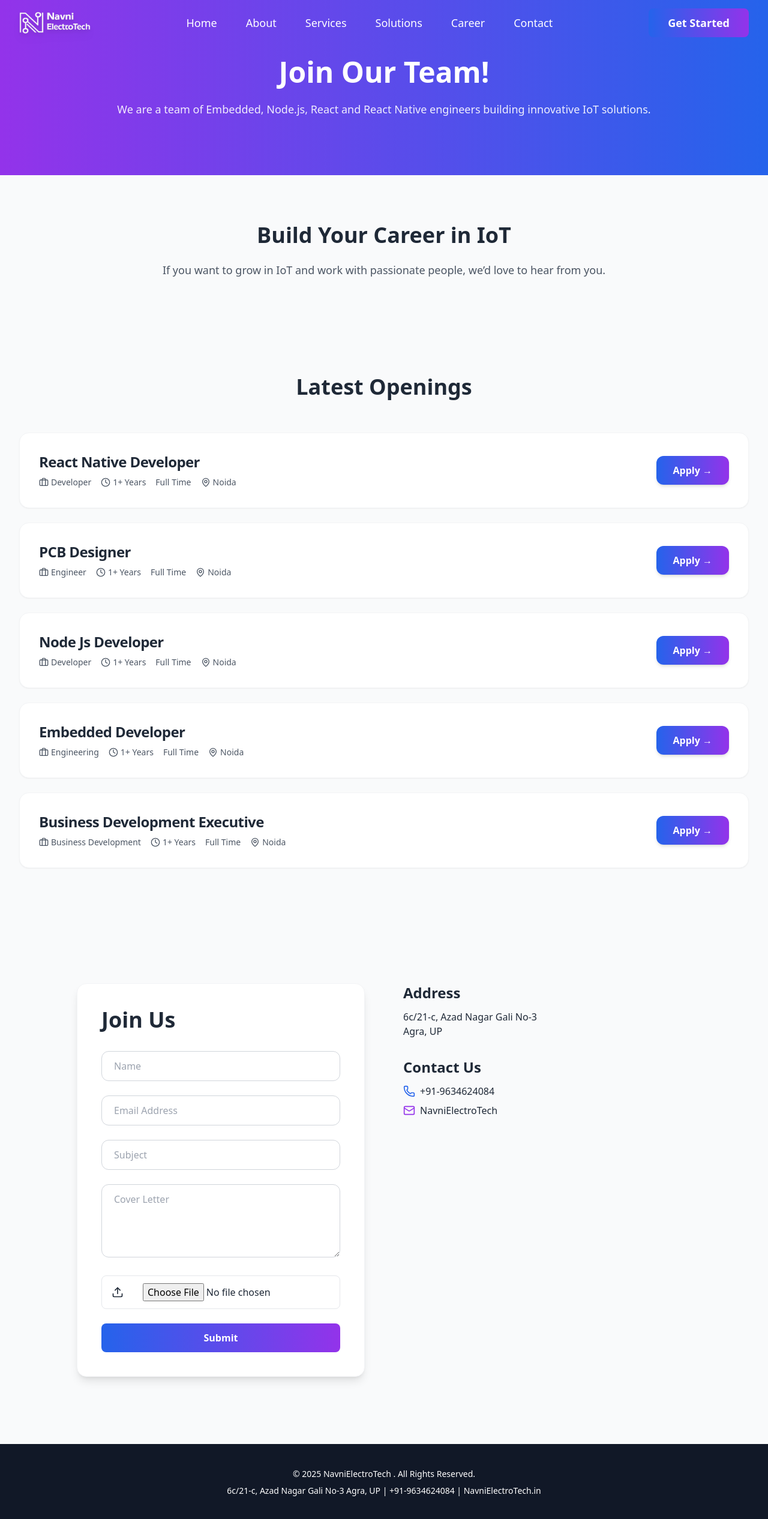
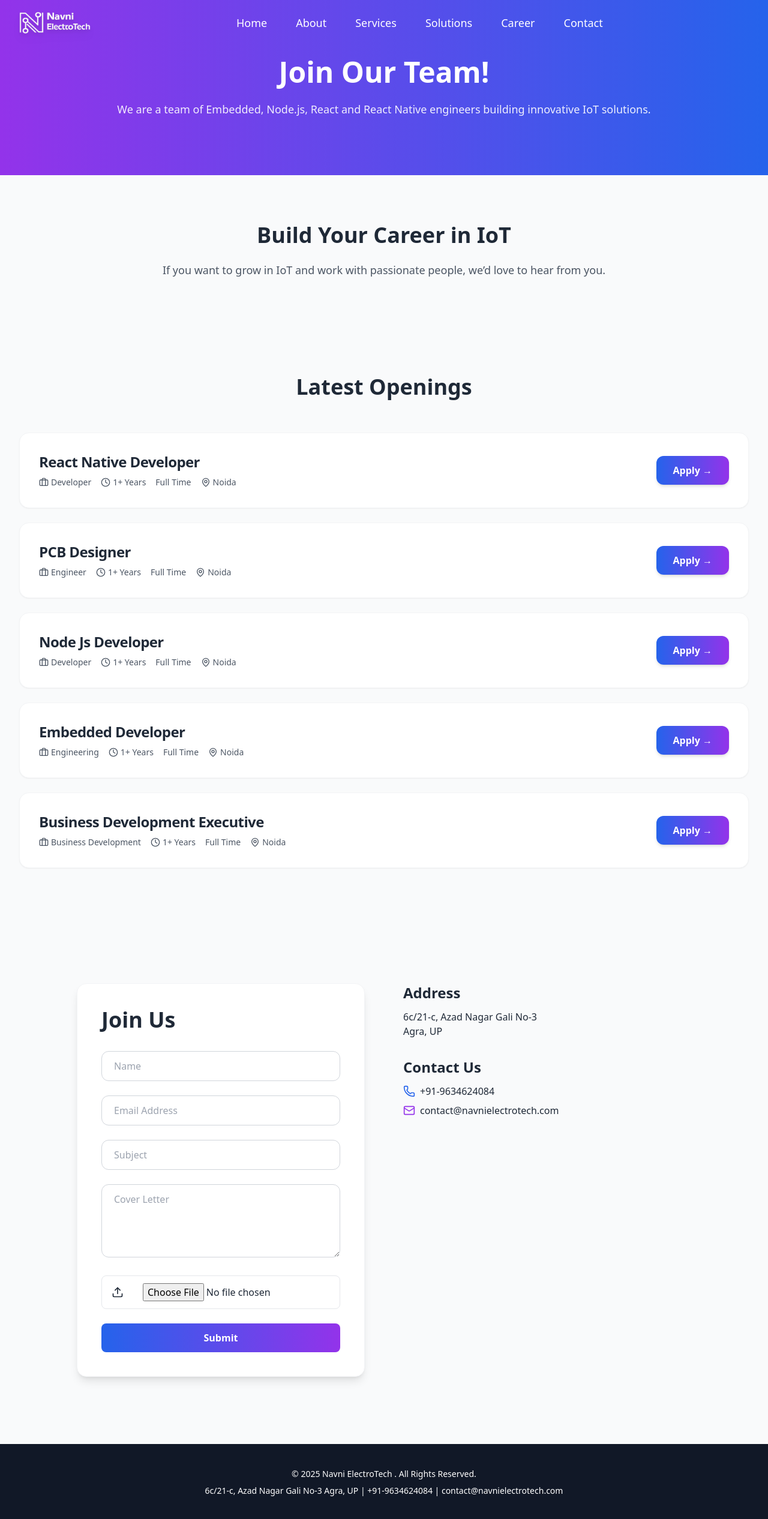
Before and after one commit to abhinavvvermaa/service_based_website, a React (Vite) app in the folder client/: page /career in a window 1280 px wide. Shown: the top 2532 px of the page at 60% size. Built offline with nearby package versions, Linux system fonts and the light colour scheme.

Commit message:
new changes

```diff
--- a/client/src/components/Navbar.jsx
+++ b/client/src/components/Navbar.jsx
@@ -2,8 +2,8 @@ import { useState, useEffect } from "react";
 import { NavLink, Link } from "react-router-dom";
 
 // Logos
-import logo from "../assets/logo.png";             // Dark logo (white navbar)
-import white_logo from "../assets/White_Logo.png"; // White logo (transparent navbar)
+import logo from "../assets/logo.png";              // Dark logo (white navbar)
+import white_logo from "../assets/White_Logo.png";  // White logo (transparent navbar)
 
 export default function Navbar() {
   const [open, setOpen] = useState(false);
@@ -15,7 +15,7 @@ export default function Navbar() {
       setScrolled(window.scrollY > 50);
     };
 
-    handleScroll(); // run once on load
+    handleScroll();
     window.addEventListener("scroll", handleScroll);
     return () => window.removeEventListener("scroll", handleScroll);
   }, []);
@@ -40,10 +40,10 @@ export default function Navbar() {
         }
       `}
     >
-      <nav className="max-w-7xl mx-auto px-8 py-5 flex items-center justify-between">
+      <nav className="max-w-7xl mx-auto px-8 py-5 flex items-center">
 
-        {/* LOGO */}
-        <Link to="/" className="flex items-center">
+        {/* LOGO (LEFT) */}
+        <Link to="/" className="flex items-center z-10">
           <img
             src={!scrolled ? white_logo : logo}
             alt="Navni ElectroTech"
@@ -53,7 +53,8 @@ export default function Navbar() {
           />
         </Link>
 
-        {/* DESKTOP MENU */}
+        {/* CENTER MENU */}
+        <div className="flex-1 flex justify-center">
           <ul
             className={`hidden md:flex items-center space-x-12 font-medium text-lg
               ${!scrolled ? "text-white" : "text-gray-700"}
@@ -74,20 +75,9 @@ export default function Navbar() {
               </NavLink>
             ))}
           </ul>
-
-        {/* CTA */}
-        <div className="hidden md:block">
-          <Link
-            to="/contact"
-            className="bg-gradient-to-r from-blue-600 to-purple-600
-                       text-white px-8 py-3 rounded-lg
-                       font-semibold text-lg hover:opacity-90 transition"
-          >
-            Get Started
-          </Link>
         </div>
 
-        {/* MOBILE MENU BUTTON */}
+        {/* MOBILE MENU BUTTON (RIGHT) */}
         <button
           className={`md:hidden text-3xl ${
             !scrolled ? "text-white" : "text-gray-800"
--- a/client/src/pages/About.jsx
+++ b/client/src/pages/About.jsx
@@ -45,10 +45,10 @@ export default function About() {
         {/* HERO CONTENT */}
         <div className="relative z-10 py-28 px-8 text-center max-w-6xl mx-auto">
           <h1 className="text-5xl md:text-6xl font-extrabold mb-6">
-            About NavniElectroTech
+            About Navni ElectroTech
           </h1>
           <p className="max-w-4xl mx-auto text-lg md:text-xl leading-relaxed text-white/90">
-            NavniElectroTech is an IoT company driven by innovation, science,
+            Navni ElectroTech is an IoT company driven by innovation, science,
             and the harmonious integration of humans and technology.
           </p>
         </div>
@@ -57,7 +57,7 @@ export default function About() {
       {/* ================= MEANING SECTION ================= */}
       <section className="py-20 px-8 max-w-6xl mx-auto">
         <h2 className="text-4xl font-bold text-center mb-12">
-          What NavniElectroTech Means
+          What Navni ElectroTech Means
         </h2>
 
         <div className="grid md:grid-cols-2 gap-10">
@@ -139,10 +139,10 @@ export default function About() {
         <div className="max-w-5xl mx-auto">
           <h2 className="text-4xl font-bold text-center mb-10">Our Journey</h2>
           <p className="leading-relaxed text-gray-700">
-            NavniElectroTech is a DPIIT-recognized startup with a passionate
+            Navni ElectroTech is a DPIIT-recognized startup with a passionate
             team of electronics engineers, firmware developers, and software
             experts. We identified a critical industry gap between hardware and
-            software teams—and built NavniElectroTech to bridge it under one
+            software teams—and built Navni ElectroTech to bridge it under one
             roof with excellence, speed, and rigorous testing.
           </p>
         </div>
@@ -204,10 +204,10 @@ export default function About() {
 
       {/* ================= FOOTER ================= */}
       <footer className="bg-gray-900 text-white py-10 text-center text-sm">
-        <p>© 2025 NavniElectroTech . All Rights Reserved.</p>
+        <p>© 2025 Navni ElectroTech . All Rights Reserved.</p>
         <p className="mt-2">
           6c/21-c, Azad Nagar Gali No-3 Agra, UP | +91-9634624084 |
-          NavniElectroTech.in
+          contact@navnielectrotech.com
         </p>
       </footer>
     </div>
--- a/client/src/pages/Career.jsx
+++ b/client/src/pages/Career.jsx
@@ -255,7 +255,7 @@ export default function Careers() {
                 <Phone className="w-5 h-5 text-blue-600" /> +91-9634624084
               </p>
               <p className="flex items-center gap-2 mt-2">
-                <Mail className="w-5 h-5 text-purple-600" /> NavniElectroTech
+                <Mail className="w-5 h-5 text-purple-600" /> contact@navnielectrotech.com
               </p>
             </div>
           </div>
@@ -264,10 +264,10 @@ export default function Careers() {
 
      {/* ================= FOOTER ================= */}
       <footer className="bg-gray-900 text-white py-10 text-center text-sm">
-        <p>© 2025 NavniElectroTech . All Rights Reserved.</p>
+        <p>© 2025 Navni ElectroTech . All Rights Reserved.</p>
         <p className="mt-2">
           6c/21-c, Azad Nagar Gali No-3 Agra, UP | +91-9634624084 |
-          NavniElectroTech.in
+          contact@navnielectrotech.com
         </p>
       </footer>
     </div>
--- a/client/src/pages/Contact.jsx
+++ b/client/src/pages/Contact.jsx
@@ -1,41 +1,9 @@
 import { Phone, Mail, MapPin, Clock, ShieldCheck, Users } from "lucide-react";
-import emailjs from "@emailjs/browser";
-import { useRef, useState } from "react";
 
 export default function Contact() {
-  const formRef = useRef();
-  const [loading, setLoading] = useState(false);
-  const [status, setStatus] = useState("");
-
-  const sendEmail = (e) => {
-    e.preventDefault();
-    setLoading(true);
-    setStatus("");
-
-    emailjs
-      .sendForm(
-        "service_zi2l9t4",
-        "template_8lwj7cq",
-        formRef.current,
-        "snDjN5aDpyFDX-FA_"
-      )
-      .then(
-        () => {
-          setStatus("✅ Message sent successfully!");
-          setLoading(false);
-          formRef.current.reset();
-        },
-        (error) => {
-          setStatus("❌ Failed to send message. Try again.");
-          setLoading(false);
-          console.error(error);
-        }
-      );
-  };
-
   return (
     <div className="bg-gray-50 text-gray-800">
-      {/* HERO */}
+      {/* ================= HERO ================= */}
       <section className="bg-gradient-to-r from-blue-600 to-purple-600 text-white py-24 px-8 text-center">
         <h1 className="text-5xl md:text-6xl font-extrabold mb-6">Contact Us</h1>
         <p className="max-w-3xl mx-auto text-lg md:text-xl">
@@ -44,7 +12,7 @@ export default function Contact() {
         </p>
       </section>
 
-      {/* TRUST */}
+      {/* ================= TRUST INDICATORS ================= */}
       <section className="bg-white py-12 px-8">
         <div className="max-w-6xl mx-auto grid sm:grid-cols-2 md:grid-cols-3 gap-8 text-center">
           <div className="p-6 rounded-xl bg-gray-50 shadow-md">
@@ -62,15 +30,24 @@ export default function Contact() {
         </div>
       </section>
 
-      {/* FORM */}
+      {/* ================= CONTACT + MAP ================= */}
       <section className="py-20 px-8 max-w-7xl mx-auto">
         <div className="grid lg:grid-cols-2 gap-16">
+          {/* LEFT: CONTACT FORM */}
           <div className="bg-white p-10 rounded-2xl shadow-xl">
             <h3 className="text-3xl font-bold mb-6 text-gray-900">
               Share Your Requirement
             </h3>
 
-            <form ref={formRef} onSubmit={sendEmail} className="space-y-6">
+            <form
+              name="contact"
+              method="POST"
+              data-netlify="true"
+              className="space-y-6"
+            >
+              {/* REQUIRED hidden field */}
+              <input type="hidden" name="form-name" value="contact" />
+
               <input
                 type="text"
                 name="name"
@@ -110,15 +87,10 @@ export default function Contact() {
 
               <button
                 type="submit"
-                disabled={loading}
                 className="w-full bg-gradient-to-r from-blue-600 to-purple-600 text-white py-3 rounded-lg font-bold hover:opacity-90 transition"
               >
-                {loading ? "Sending..." : "Submit Request"}
+                Submit Request
               </button>
-
-              {status && (
-                <p className="text-center text-sm font-medium">{status}</p>
-              )}
 
               <p className="text-xs text-gray-500 text-center">
                 All information will be kept confidential.
@@ -126,17 +98,20 @@ export default function Contact() {
             </form>
           </div>
 
-          {/* RIGHT SIDE */}
+          {/* RIGHT: MAP + CONTACT DETAILS */}
           <div className="space-y-8">
+            {/* Map */}
             <div className="rounded-2xl overflow-hidden shadow-xl border h-[350px]">
               <iframe
-                title="Location"
-                src="https://www.google.com/maps?q=Agra%20UP&output=embed"
+                title="PsiBorg Location"
+                src="https://www.google.com/maps?q=Sector%20136%20Noida%20Uttar%20Pradesh&output=embed"
                 className="w-full h-full border-0"
                 loading="lazy"
+                referrerPolicy="no-referrer-when-downgrade"
               ></iframe>
             </div>
 
+            {/* Contact Details */}
             <div className="space-y-4">
               <div className="flex items-start gap-4 bg-white p-6 rounded-xl shadow-md">
                 <Phone className="w-6 h-6 text-blue-600 mt-1" />
@@ -150,7 +125,7 @@ export default function Contact() {
                 <Mail className="w-6 h-6 text-purple-600 mt-1" />
                 <div>
                   <h4 className="font-semibold">Email</h4>
-                  <p>NavniElectroTech</p>
+                  <p>contact@navnielectrotech.com</p>
                 </div>
               </div>
 
@@ -169,6 +144,55 @@ export default function Contact() {
           </div>
         </div>
       </section>
+
+      {/* ================= FAQ ================= */}
+      <section className="bg-white py-20 px-8">
+        <div className="max-w-5xl mx-auto">
+          <h2 className="text-4xl font-bold text-center mb-10">
+            Frequently Asked Questions
+          </h2>
+
+          <div className="space-y-6">
+            {[
+              {
+                q: "Do you sign an NDA before discussion?",
+                a: "Yes, all discussions are NDA protected to ensure confidentiality.",
+              },
+              {
+                q: "Do you offer end-to-end hardware development?",
+                a: "Yes, from idea validation to manufacturing support.",
+              },
+              {
+                q: "How long does it take to receive a quotation?",
+                a: "Typically within 2–4 business days.",
+              },
+              {
+                q: "Do you work with startups?",
+                a: "Yes, we collaborate with startups, SMEs, and enterprises.",
+              },
+            ].map((item, index) => (
+              <details
+                key={index}
+                className="bg-gray-50 p-6 rounded-xl shadow-md"
+              >
+                <summary className="font-semibold cursor-pointer">
+                  {item.q}
+                </summary>
+                <p className="mt-4 text-gray-700">{item.a}</p>
+              </details>
+            ))}
+          </div>
+        </div>
+      </section>
+
+      {/* ================= FOOTER ================= */}
+      <footer className="bg-gray-900 text-white py-10 text-center text-sm">
+        <p>© 2025 Navni ElectroTech . All Rights Reserved.</p>
+        <p className="mt-2">
+          6c/21-c, Azad Nagar Gali No-3 Agra, UP | +91-9634624084 |
+          contact@navnielectrotech.com
+        </p>
+      </footer>
     </div>
   );
 }
--- a/client/src/pages/Home.jsx
+++ b/client/src/pages/Home.jsx
@@ -51,7 +51,8 @@ export default function Home() {
   />
 
   {/* LEFT-ALIGNED TEXT */}
-<div className="absolute inset-0 flex items-start pt-24">
+<div className="absolute inset-0 flex items-start pt-36 md:pt-44 lg:pt-52">
+
   <div className="max-w-2xl px-12 text-white">
     <h1 className="text-3xl md:text-5xl font-extrabold mb-4">
       Cutting-edge <br />
@@ -203,7 +204,7 @@ export default function Home() {
       {/* ================= WHY CHOOSE ================= */}
       <section className="py-24 bg-gray-100 px-8">
         <h2 className="text-4xl font-bold text-center mb-16 animate-fade-up">
-          Why Choose NavniElectroTech?
+          Why Choose Navni ElectroTech?
         </h2>
 
         <div className="grid md:grid-cols-3 gap-12 max-w-6xl mx-auto">
@@ -314,11 +315,11 @@ export default function Home() {
       {/* ================= FOOTER ================= */}
       <footer className="bg-black text-gray-400 py-12 px-8 text-center text-sm">
         <p className="mb-2 text-white font-semibold">
-          © 2025 NavniElectroTech
+          © 2025 Navni ElectroTech
         </p>
         <p>
           6c/21-c, Azad Nagar Gali No-3 Agra, UP | +91-9634624084 |
-          NavniElectroTech.in
+          contact@navnielectrotech.com
         </p>
       </footer>
 
--- a/client/src/pages/Services.jsx
+++ b/client/src/pages/Services.jsx
@@ -7,7 +7,7 @@ import {
   Factory,
 } from "lucide-react";
 
-// Import local images
+// Images
 import hardwareImg from "../assets/services/hardware.avif";
 import pcbImg from "../assets/services/pcb.avif";
 import firmwareImg from "../assets/services/firmware.avif";
@@ -20,37 +20,37 @@ export default function Services() {
     {
       title: "Electronic Hardware Design",
       desc: "Complete electronic hardware design including schematics, component selection, power optimization, and system architecture for scalable products.",
-      icon: <Cpu className="w-10 h-10 text-blue-600" />,
+      icon: <Cpu className="w-10 h-10 text-blue-600 animate-float-soft" />,
       img: hardwareImg,
     },
     {
       title: "PCB Design & Layout",
       desc: "High-quality multi-layer PCB design ensuring signal integrity, EMI/EMC compliance, and manufacturability for production readiness.",
-      icon: <CircuitBoard className="w-10 h-10 text-purple-600" />,
+      icon: <CircuitBoard className="w-10 h-10 text-purple-600 animate-float-soft" />,
       img: pcbImg,
     },
     {
       title: "Firmware / Embedded Systems",
       desc: "Robust embedded firmware development for microcontrollers and SoCs with real-time performance and seamless hardware interaction.",
-      icon: <Code2 className="w-10 h-10 text-blue-600" />,
+      icon: <Code2 className="w-10 h-10 text-blue-600 animate-float-soft" />,
       img: firmwareImg,
     },
     {
       title: "Prototyping",
       desc: "Rapid prototyping to validate designs, minimize risks, and accelerate time-to-market with functional hardware units.",
-      icon: <Hammer className="w-10 h-10 text-purple-600" />,
+      icon: <Hammer className="w-10 h-10 text-purple-600 animate-float-soft" />,
       img: prototypeImg,
     },
     {
       title: "Testing & Validation",
       desc: "Comprehensive functional, environmental, and stress testing to ensure reliability, compliance, and long-term product performance.",
-      icon: <TestTube2 className="w-10 h-10 text-blue-600" />,
+      icon: <TestTube2 className="w-10 h-10 text-blue-600 animate-float-soft" />,
       img: testingImg,
     },
     {
       title: "Production & Manufacturing",
       desc: "Smooth transition from prototype to mass production with manufacturing support, quality assurance, and supply chain coordination.",
-      icon: <Factory className="w-10 h-10 text-purple-600" />,
+      icon: <Factory className="w-10 h-10 text-purple-600 animate-float-soft" />,
       img: manufacturingImg,
     },
   ];
@@ -58,20 +58,20 @@ export default function Services() {
   return (
     <div className="bg-gray-50 text-gray-800">
 
-      {/* Hero Section */}
+      {/* HERO */}
       <section className="bg-gradient-to-r from-blue-600 to-purple-600 text-white py-24 px-8 text-center">
-        <h1 className="text-5xl md:text-6xl font-extrabold mb-6">
+        <h1 className="text-5xl md:text-6xl font-extrabold mb-6 animate-fade-up">
           Our Services
         </h1>
-        <p className="max-w-4xl mx-auto text-lg md:text-xl">
+        <p className="max-w-4xl mx-auto text-lg md:text-xl animate-fade-up delay-200">
           End-to-end electronics and embedded engineering services — from concept
           to large-scale manufacturing.
         </p>
       </section>
 
-      {/* Services Grid */}
+      {/* SERVICES GRID */}
       <section className="py-20 px-8 max-w-7xl mx-auto">
-        <h2 className="text-4xl font-bold text-center mb-14 text-gray-900">
+        <h2 className="text-4xl font-bold text-center mb-14 text-gray-900 animate-fade-up">
           Engineering Excellence Under One Roof
         </h2>
 
@@ -79,13 +79,22 @@ export default function Services() {
           {services.map((service, index) => (
             <div
               key={index}
-              className="bg-white rounded-2xl shadow-lg hover:shadow-2xl transition overflow-hidden"
+              className="bg-white rounded-2xl shadow-lg overflow-hidden
+                         transition transform hover:-translate-y-3 hover:shadow-2xl
+                         animate-fade-up"
+              style={{ animationDelay: `${index * 120}ms` }}   // stagger
             >
-              <img
-                src={service.img}
-                alt={service.title}
-                className="h-48 w-full object-cover"
-              />
+              {/* IMAGE ZOOM */}
+              <div className="overflow-hidden">
+                <img
+                  src={service.img}
+                  alt={service.title}
+                  className="h-48 w-full object-cover
+                             transition-transform duration-700
+                             hover:scale-110"
+                />
+              </div>
+
               <div className="p-8">
                 <div className="mb-4">{service.icon}</div>
                 <h3 className="text-2xl font-semibold mb-3 text-gray-900">
@@ -100,12 +109,13 @@ export default function Services() {
         </div>
       </section>
 
-      {/* Why Choose Us */}
+      {/* WHY CHOOSE */}
       <section className="bg-white py-20 px-8">
         <div className="max-w-6xl mx-auto text-center">
-          <h2 className="text-4xl font-bold mb-12 text-gray-900">
+          <h2 className="text-4xl font-bold mb-12 animate-fade-up">
             Why Clients Trust Us
           </h2>
+
           <div className="grid md:grid-cols-3 gap-10">
             {[
               "End-to-end product ownership",
@@ -114,7 +124,9 @@ export default function Services() {
             ].map((text, i) => (
               <div
                 key={i}
-                className="bg-gray-50 p-8 rounded-xl shadow-md"
+                className="bg-gray-50 p-8 rounded-xl shadow-md
+                           animate-fade-up"
+                style={{ animationDelay: `${i * 150}ms` }}
               >
                 <p className="font-semibold text-lg text-blue-600">
                   {text}
@@ -127,27 +139,29 @@ export default function Services() {
 
       {/* CTA */}
       <section className="bg-gradient-to-r from-purple-600 to-blue-600 text-white py-20 px-8 text-center">
-        <h2 className="text-4xl font-bold mb-4">
+        <h2 className="text-4xl font-bold mb-4 animate-fade-up">
           Ready to Build Your Product?
         </h2>
-        <p className="max-w-2xl mx-auto mb-8 text-lg">
+        <p className="max-w-2xl mx-auto mb-8 text-lg animate-fade-up delay-200">
           Partner with our expert engineering team to transform your idea into a
           production-ready solution.
         </p>
         <a
           href="/contact"
-          className="inline-block bg-white text-blue-600 px-8 py-3 rounded-lg font-bold hover:opacity-90 transition"
+          className="inline-block bg-white text-blue-600 px-8 py-3 rounded-lg
+                     font-bold hover:scale-105 transition-transform
+                     animate-fade-up delay-400"
         >
           Talk to Our Experts
         </a>
       </section>
 
-      {/* ================= FOOTER ================= */}
+      {/* FOOTER */}
       <footer className="bg-gray-900 text-white py-10 text-center text-sm">
-        <p>© 2025 NavniElectroTech . All Rights Reserved.</p>
+        <p>© 2025 Navni ElectroTech . All Rights Reserved.</p>
         <p className="mt-2">
           6c/21-c, Azad Nagar Gali No-3 Agra, UP | +91-9634624084 |
-          NavniElectroTech.in
+          contact@navnielectrotech.com
         </p>
       </footer>
 
--- a/client/src/pages/Solutions.jsx
+++ b/client/src/pages/Solutions.jsx
@@ -245,10 +245,10 @@ export default function Solutions() {
 
       {/* ================= FOOTER ================= */}
       <footer className="bg-gray-900 text-white py-10 text-center text-sm">
-        <p>© 2025 NavniElectroTech . All Rights Reserved.</p>
+        <p>© 2025 Navni ElectroTech . All Rights Reserved.</p>
         <p className="mt-2">
           6c/21-c, Azad Nagar Gali No-3 Agra, UP | +91-9634624084 |
-          NavniElectroTech.in
+          contact@navnielectrotech.com
         </p>
       </footer>
     </div>
```
Also changed, not shown: client/src/index.css (+29 -0 lines), 1 other file (tests, documents, lock files or other folders). Lines whose indentation alone changed are shown as unchanged.
